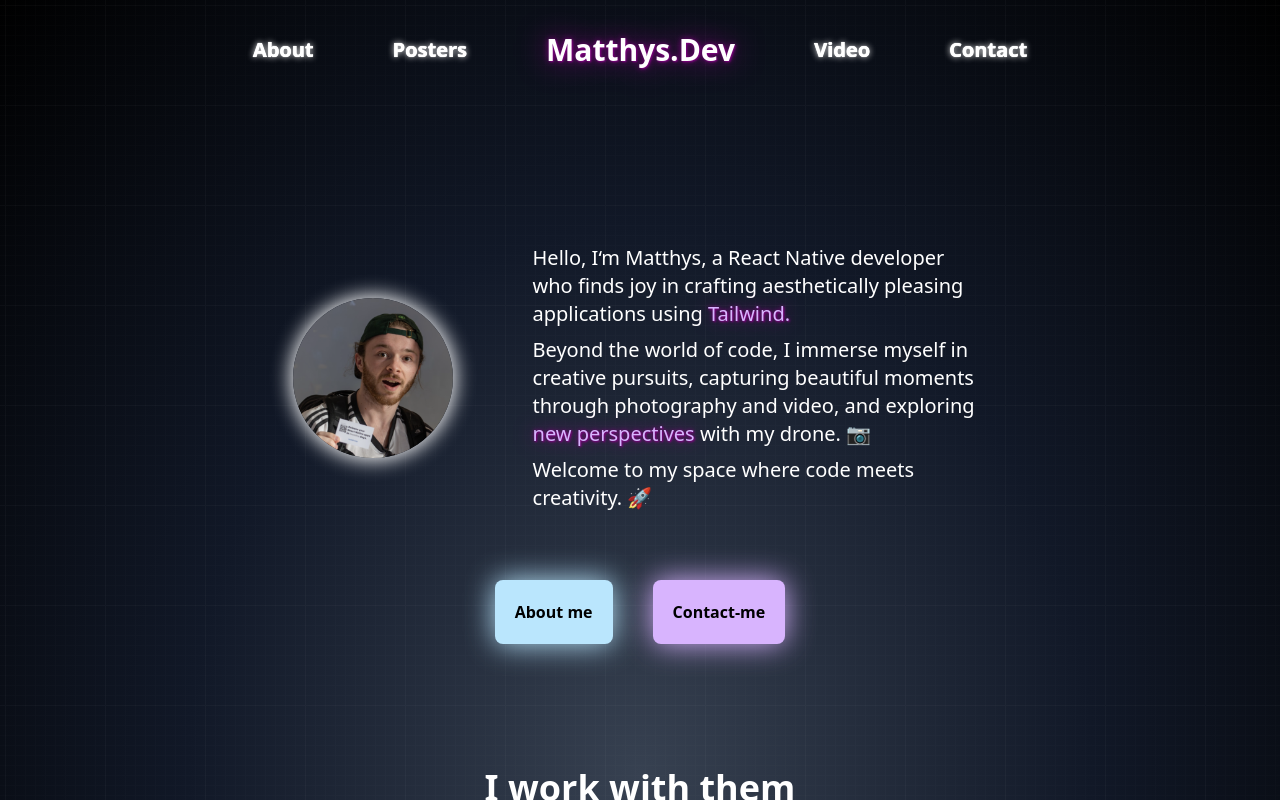
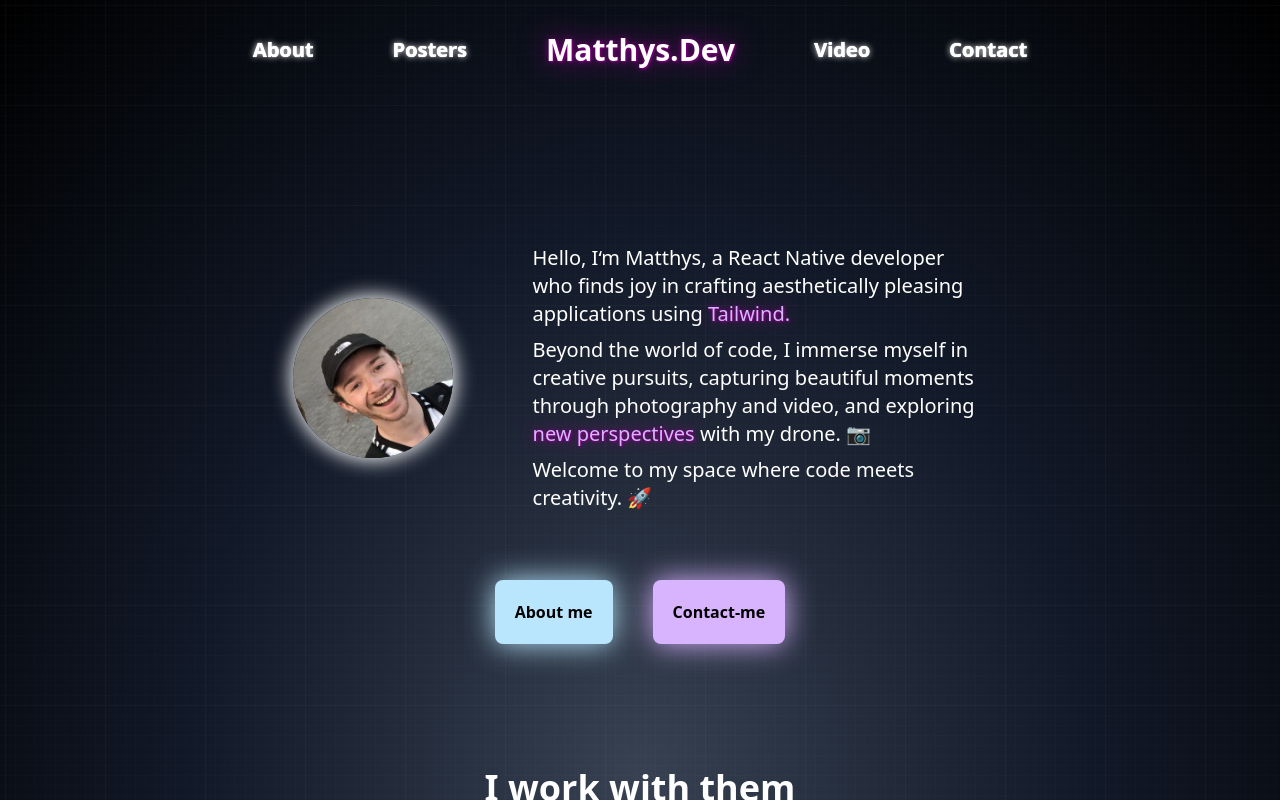
Before and after one commit to MatthysDev/Matthys.dev.v2, a Next.js app: page / in a window 1280 px wide. Shown: the top 800 px of the page. Built offline with nearby package versions, Linux system fonts and the light colour scheme.

Commit message:
fix: 🐛 update pp to keep the same everywhere

```diff
--- a/src/components/Hero.tsx
+++ b/src/components/Hero.tsx
@@ -9,7 +9,7 @@ export default function Hero({ }: Props) {
     return (
         <div className='flex flex-col md:flex-row mb-12 gap-4'>
             <div className='relative w-40 h-40  m-auto my-12 md:m-auto'>
-                <Image src={'/me.png'} alt={'Matthys Ducrocq'} fill className='rounded-full shadow-[0px_0px_20px_2px_#fff]' rel='preload' />
+                <Image src={'/pp.jpg'} alt={'Matthys Ducrocq'} fill className='rounded-full shadow-[0px_0px_20px_2px_#fff]' rel='preload' />
             </div>
             <div className='w-full md:w-3/5 m-auto flex flex-col gap-2 text-xl '>
                 <div>Hello, I‘m Matthys, a React Native developer who finds joy in crafting aesthetically pleasing applications using <span style={neonPurple} className='text-purple-300'>Tailwind.</span></div>
```
Also changed, not shown: public/pp.jpg (added).
